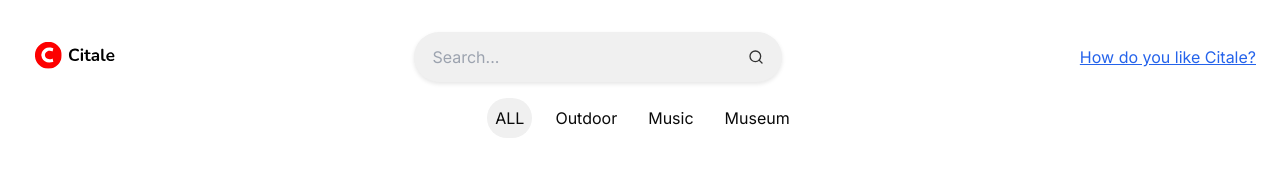
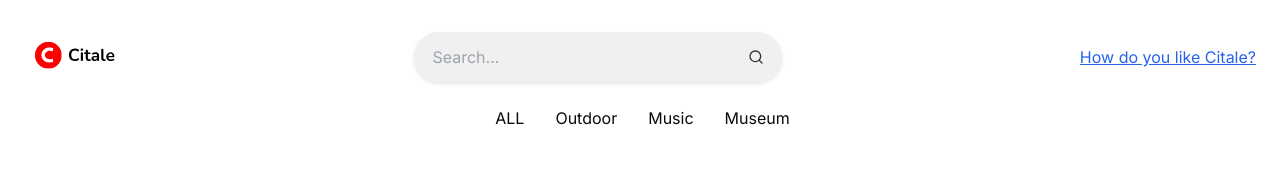
Before and after one commit to sbel2/citale-mobile, a Next.js app: page /filter-results in a window 1280 px wide. Shown: the top 188 px of the page. Built offline with nearby package versions, Linux system fonts and the light colour scheme; no server answers; the database is empty.

Commit message:
Still Error, fixing filter post page problem

```diff
--- a/app/(explore)/filter-results/page.tsx
+++ b/app/(explore)/filter-results/page.tsx
@@ -6,60 +6,39 @@ import { createClient } from '@/supabase/client';
 import dynamic from 'next/dynamic';
 import SkeletonCardRow from '@/components/SkeletonPost';
 import { Post } from '../../lib/types';
+import {handleFilter} from '../../lib/filterUtils'
 
 const MasonryGrid = dynamic(() => import('@/components/MasonryGrid'), { ssr: false });
 
 const supabase = createClient();
 
 const Filter = () => {
-  const filterParams = useSearchParams();
-  const selectedOption = filterParams.get('option') || 'all';
-
+  const searchParams = useSearchParams();
+  const selectedOption = searchParams.get('option') || 'all';
   const [posts, setPosts] = useState<Post[]>([]);
   const [error, setError] = useState<string | null>(null);
   const [loading, setLoading] = useState<boolean>(true);
 
   useEffect(() => {
-    if (selectedOption) {
-      document.title = `${selectedOption} - Citale Search`;
-      handleFilter(selectedOption);
-    }
+    document.title = selectedOption ? `${selectedOption} - Citale Search` : 'Citale Search';
+
+    return () => {
+    };
   }, [selectedOption]);
 
-  const handleFilter = async (option: string) => {
-    setLoading(true);
-    try {
-      if (option === 'all') {
-        const { data, error } = await supabase
-          .from('posts')
-          .select('*');
-        if (error) {
-          console.error('Error fetching posts:', error);
-          setError('Failed to load posts');
-        } else {
-          setPosts(data || []);
-        }
-      } else {
-        const { data, error } = await supabase
-          .from('posts')
-          .select('*')
-          .eq('category', option);
-        if (error) {
-          console.error('Error fetching posts:', error);
-          setError('Failed to load posts');
-        } else {
-          setPosts(data || []);
-        }
+  useEffect(() => {
+    const fetchData = async () => {
+      if (selectedOption) {
+        setLoading(true);
+        const data = await handleFilter(selectedOption);
+        setPosts(data || []); // Fallback to an empty array if data is null
+        setError(data ? null : 'Failed to load posts'); // Set error if data is null
+        setLoading(false);
       }
+    };
 
-
-    } catch (error) {
-      console.error('Unexpected error:', error);
-      setError('An unexpected error occurred');
-    } finally {
-      setLoading(false);
-    }
-  };
+    fetchData();
+  }, [selectedOption]);
 
   if (loading) {
     return (
--- /dev/null
+++ b/app/lib/filterUtils.ts
@@ -0,0 +1,34 @@
+import { createClient } from '@/supabase/client';
+import { Post } from './types';
+
+const supabase = createClient();
+
+export async function handleFilter(option: string) : Promise<Post[] | null> {
+  try {
+    if (option === 'all') {
+      const { data, error } = await supabase
+        .from('posts')
+        .select('*');
+      if (error) {
+        console.error('Error fetching posts:', error);
+        return null;
+      }
+      return data || [];
+    }
+    else {
+      const { data, error } = await supabase
+        .from('posts')
+        .select('*')
+        .eq('category', option);
+      if (error) {
+        console.error('Error fetching posts:', error);
+        return null;
+      }
+      return data || [];
+    }
+  }
+  catch (error) {
+    console.error('Unexpected error:', error);
+    return null;
+  }
+};
--- a/components/Filter.tsx
+++ b/components/Filter.tsx
@@ -1,36 +1,40 @@
-import React, { useState } from 'react';
-import { useRouter } from 'next/navigation';
+import React, { useState, useEffect  } from 'react';
+import { usePathname, useSearchParams } from 'next/navigation';
 
 interface FilterProps {
     onFilter: (option: string) => Promise<void>;
 }
 
 const FilterButton: React.FC<FilterProps> = ({ onFilter }) => {
-  const [filterOption, setFilterOption] = useState('all');
-  const router = useRouter();
+  const [filterOption, setFilterOption] = useState('');
+  const filterParams = useSearchParams();
 
-  const handleFilter = (option: string) => {
-    setFilterOption(option)
-    if (option.trim()) {
-      router.push(`/filter-results?option=${encodeURIComponent(option)}`);
+  // Set searchQuery from URL on mount
+  useEffect(() => {
+    const option = filterParams.get('option');
+    if (option) {
+      setFilterOption(option); // Set the search query from URL if available
     }
-    if (option === 'all'){
-      router.push(`/`)
-    }
+  }, [filterParams]);
+
+  //check if user entered a query and calling onsearch to fetch results
+  const handleFilterClick = async (option: string) => {
+    setFilterOption(option);
+    await onFilter(option); // Trigger the filter logic after updating the option
   };
 
   return (
     <form style={{ display: 'flex', gap: '10px', justifyContent: 'center' }}>
-      <button type="button" onClick={() => handleFilter('all')} style={filterOption === 'all' ? styles.clicked_button:styles.button }>
+      <button type="button" onClick={() => handleFilterClick('all')} style={filterOption === 'all' ? styles.clicked_button:styles.button }>
         ALL
       </button>
-      <button type="button" onClick={() => handleFilter('Outdoor')} style={filterOption === 'Outdoor' ? styles.clicked_button:styles.button}>
+      <button type="button" onClick={() => handleFilterClick('Outdoor')} style={filterOption === 'Outdoor' ? styles.clicked_button:styles.button}>
         Outdoor
       </button>
-      <button type="button" onClick={() => handleFilter('Music')} style={filterOption === 'Music' ? styles.clicked_button:styles.button}>
+      <button type="button" onClick={() => handleFilterClick('Music')} style={filterOption === 'Music' ? styles.clicked_button:styles.button}>
         Music
       </button>
-      <button type="button" onClick={() => handleFilter('Museum')} style={filterOption === 'Museum' ? styles.clicked_button:styles.button}>
+      <button type="button" onClick={() => handleFilterClick('Museum')} style={filterOption === 'Museum' ? styles.clicked_button:styles.button}>
         Museum
       </button>
     </form>
--- a/components/card.tsx
+++ b/components/card.tsx
@@ -21,13 +21,20 @@ const Card: React.FC<{ post: Post }> = ({ post }) => {
     };
   }, [isOpen, post.title]);
 
+  useEffect(() => {
+    // On page load, check if the current URL contains the post_id, and open the dialog if so
+    if (window.location.pathname === `/post/${post.post_id}`) {
+      setIsOpen(true);
+    }
+  }, [post.post_id]);
+
   const handleClick = () => {
     window.history.pushState(null, '', `/post/${post.post_id}`);
     setIsOpen(true);
   };
 
   const handleClose = () => {
-    window.history.pushState(null, '', '/');
+    window.history.back();
     setIsOpen(false);
   };
 
--- a/components/header.tsx
+++ b/components/header.tsx
@@ -20,40 +20,8 @@ export default function Header({ font }: { font?: string }) {
     router.push(`/search-results?query=${encodeURIComponent(searchQuery)}`);
   };
 
-  const handleFilter = async (option: string) => {
-    setFilterOption(option);
-    console.log(`Selected filter: ${option}`);
-    setLoading(true);
-    try {
-      if(option === 'all'){
-        const { data, error } = await supabase
-        .from('posts')
-        .select('*');
-        if (error) {
-          console.error('Error fetching posts:', error);
-          alert("Failed to fetch search results."); // User feedback
-        } else {
-          setFilterOption(option ||'all'); // Ensure searchResults is never null
-        }
-      }
-      else{
-        const { data, error } = await supabase
-        .from('posts')
-        .select('*')
-        .eq('category', option);
-        if (error) {
-          console.error('Error fetching posts:', error);
-          alert("Failed to fetch search results."); // User feedback
-        } else {
-          setFilterOption(option ||'all'); // Ensure searchResults is never null
-        }
-      }
-    } catch (error) {
-      console.error('Unexpected error:', error);
-      alert("An unexpected error occurred. Please try again later.");
-    } finally {
-      setLoading(false);
-    }
+  const filterRoute = async (option: string) => {
+    router.push(`/filter-results?option=${encodeURIComponent(option)}`);
   };
 
   return (
@@ -87,7 +55,7 @@ export default function Header({ font }: { font?: string }) {
       </div>
 
       <div className="w-55 max-w-xs p-1 sm:p-2" style={{margin: '0 auto'}}>
-        <FilterButton onFilter={handleFilter} />
+        <FilterButton onFilter={filterRoute} />
       </div>
 
     </header>
```
